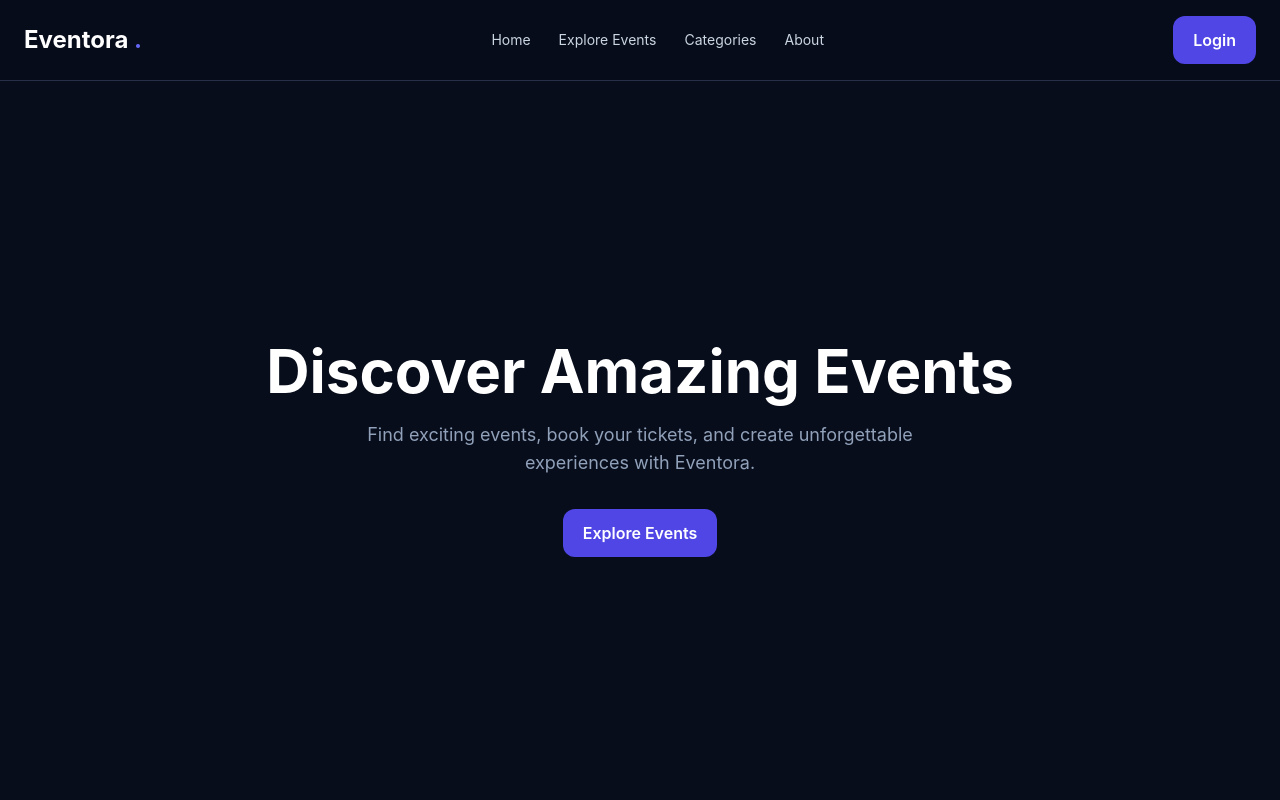
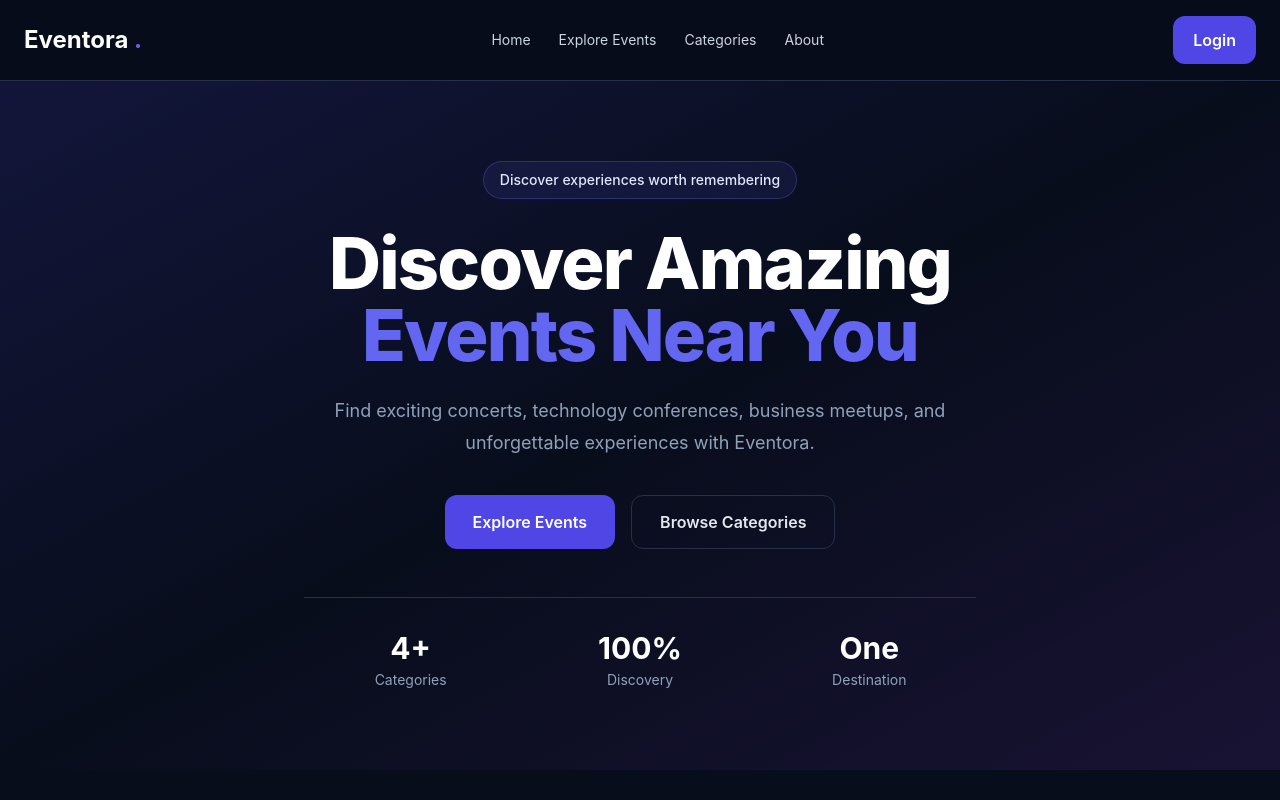
Before and after one commit to Divyeshit11/eventora, a React (Vite) app: page / in a window 1280 px wide. Shown: the top 800 px of the page. Built offline with nearby package versions, Linux system fonts and the light colour scheme.

Commit message:
feat:polish Eventora homepage design

```diff
--- a/src/Components/events/CategorySection.jsx
+++ b/src/Components/events/CategorySection.jsx
@@ -3,7 +3,9 @@ import categories from '../../data/categories'
 
 function CategorySection({ onCategorySelect }) {
   return (
-    <section className="mx-auto max-w-7xl px-4 py-12 sm:px-6">
+    <section
+    id="categories"
+    className="mx-auto max-w-7xl px-4 py-12 sm:px-6">
       <div className="mb-7">
         <p className="text-sm font-semibold uppercase tracking-wider text-brand-500">
           Browse by interest
--- a/src/Components/layout/Hero.jsx
+++ b/src/Components/layout/Hero.jsx
@@ -1,25 +1,76 @@
-import Button from "../common/Button";
 
 function Hero() {
   return (
-    <section className="flex min-h-[calc(100vh-64px)] items-center justify-center">
-      <div className="text-center">
-        <h1 className="text-6xl font-bold">
-          Discover Amazing Events
-        </h1>
+    <section className="relative overflow-hidden">
+      <div className="pointer-events-none absolute inset-0 bg-gradient-to-br from-brand-600/15 via-transparent to-purple-500/10" />
 
-        <p className="mx-auto mt-5 max-w-xl text-lg text-slate-400">
-          Find exciting events, book your tickets, and create unforgettable experiences with Eventora.
-        </p>
+      <div className="relative mx-auto flex min-h-[560px] max-w-7xl items-center justify-center px-4 py-20 text-center sm:px-6 lg:min-h-[640px]">
+        <div className="max-w-3xl">
+          <span className="inline-flex rounded-full border border-brand-500/30 bg-brand-500/10 px-4 py-2 text-sm font-medium text-brand-100">
+            Discover experiences worth remembering
+          </span>
 
-        <div className="mt-8">
-          <Button>
-            Explore Events
-          </Button>
+          <h1 className="mt-7 text-4xl font-extrabold tracking-tight text-white sm:text-6xl lg:text-7xl">
+            Discover Amazing
+            <span className="block text-brand-500">
+              Events Near You
+            </span>
+          </h1>
+
+          <p className="mx-auto mt-6 max-w-2xl text-base leading-7 text-slate-400 sm:text-lg sm:leading-8">
+            Find exciting concerts, technology conferences,
+            business meetups, and unforgettable experiences
+            with Eventora.
+          </p>
+
+          <div className="mt-9 flex flex-col justify-center gap-4 sm:flex-row">
+            <a
+              href="#events"
+              className="inline-flex items-center justify-center rounded-xl bg-brand-600 px-7 py-3.5 font-semibold text-white transition hover:bg-brand-700 focus-visible:outline-2 focus-visible:outline-offset-2 focus-visible:outline-brand-500"
+            >
+              Explore Events
+            </a>
+
+            <a
+              href="#categories"
+              className="inline-flex items-center justify-center rounded-xl border border-surface-border px-7 py-3.5 font-semibold text-slate-200 transition hover:bg-surface-card"
+            >
+              Browse Categories
+            </a>
+          </div>
+
+          <div className="mt-12 grid grid-cols-3 gap-4 border-t border-surface-border pt-8">
+            <div>
+              <p className="text-2xl font-bold text-white sm:text-3xl">
+                4+
+              </p>
+              <p className="mt-1 text-xs text-slate-400 sm:text-sm">
+                Categories
+              </p>
+            </div>
+
+            <div>
+              <p className="text-2xl font-bold text-white sm:text-3xl">
+                100%
+              </p>
+              <p className="mt-1 text-xs text-slate-400 sm:text-sm">
+                Discovery
+              </p>
+            </div>
+
+            <div>
+              <p className="text-2xl font-bold text-white sm:text-3xl">
+                One
+              </p>
+              <p className="mt-1 text-xs text-slate-400 sm:text-sm">
+                Destination
+              </p>
+            </div>
+          </div>
         </div>
       </div>
     </section>
-  );
+  )
 }
 
-export default Hero;
+export default Hero
```
